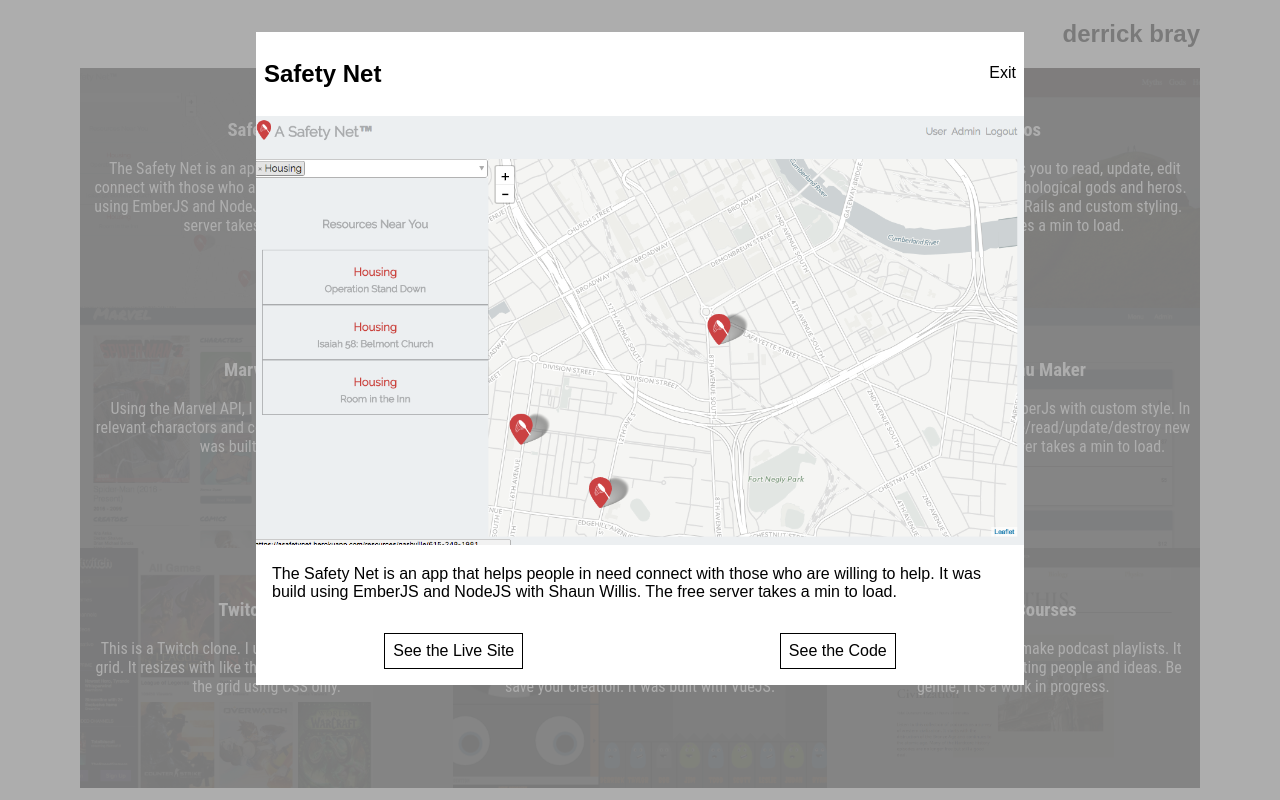
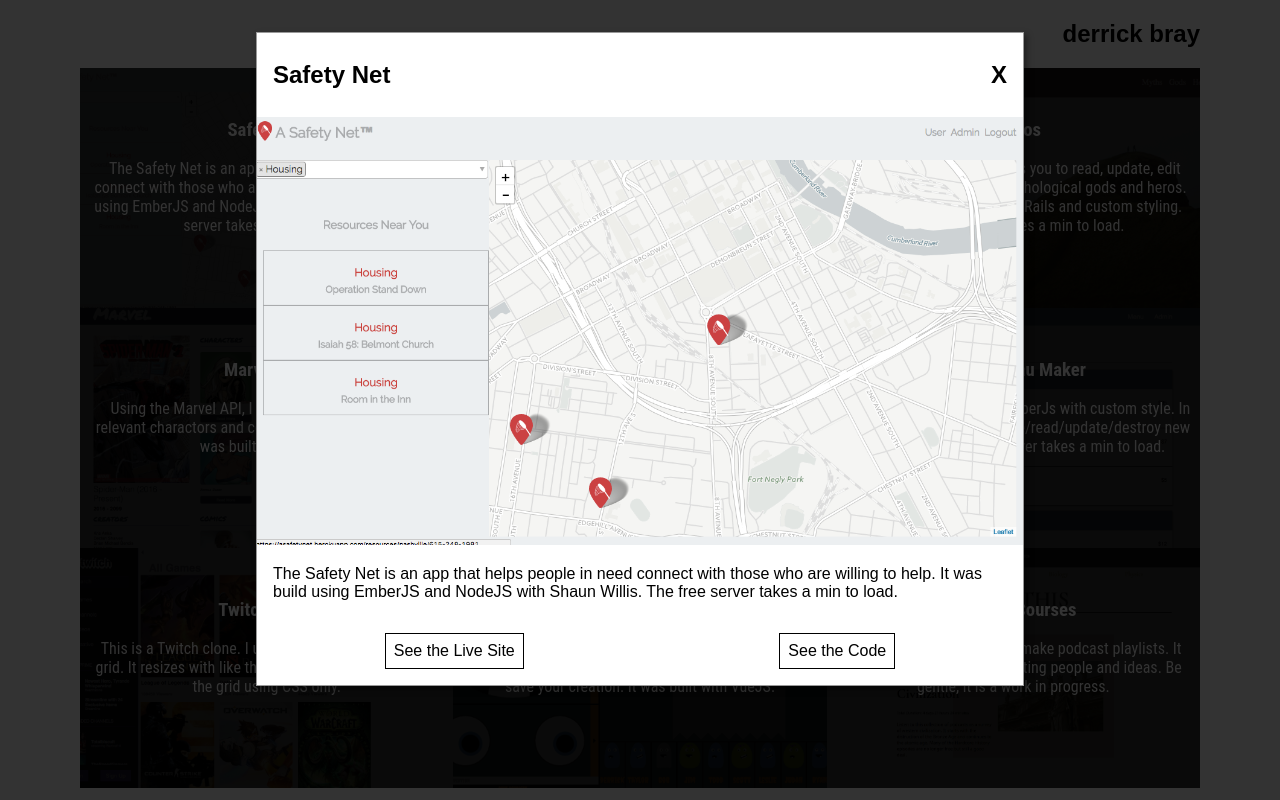
Before and after one commit to derrickbray/ng-portfolio, an Angular app: page / in a window 1280 px wide. Both pictures are taken after a click on the element 266 px from the left and 187 px from the top of the page. Shown: the top 800 px of the page. Built offline with nearby package versions, Linux system fonts and the light colour scheme.

Commit message:
modal work

```diff
--- a/src/app/app.component.css
+++ b/src/app/app.component.css
@@ -7,8 +7,8 @@
   display: none;
   position: absolute;
   width: 100%;
-  height: 115vh;
-  background: #999;
+  height: 120vh;
+  background: black;
   filter: opacity(0.8);
   z-index: 5;
 }
@@ -21,18 +21,19 @@
   right: 50%;
   top: 4%;
   transform: translate(50%);
+  border: 1px solid #999;
   z-index: 10;
+  box-shadow: 0.2rem 0.2rem 0.4rem rgba(0,0,0,0.4);
 }
 
 .modal-top {
   display: flex;
   justify-content: space-between;
-  padding: 0.5rem;
+  padding: 0.5rem 1rem;
 }
 
 .modal-exit {
   cursor: pointer;
-  padding: 1.5rem 0;
 }
 
 .modal-description {
--- a/src/app/app.component.html
+++ b/src/app/app.component.html
@@ -1,16 +1,18 @@
 <div class="modal">
-  <div class="modal-overlay" id="modal-overlay"></div>
+  <div class="modal-overlay" id="modal-overlay">
+  </div>
+
   <div class="modal-card" id="modal-card">
     <div class="modal-item">
       <div class="modal-top">
-        <h2 class="modal-title">{{title}}</h2>
-        <div class="modal-exit" (click)="removeModal()">Exit</div>
+        <h2 class="modal-title">{{ title }}</h2>
+        <h2 class="modal-exit" (click)="removeModal()">X</h2>
       </div>
-      <img src="{{img}}" class="modal-img">
-      <div class="modal-description">{{des}}</div>
+      <img src="{{ img }}" class="modal-img">
+      <div class="modal-description">{{ des }}</div>
       <div class="btn-box">
-        <a href="{{url}}" class="btn">See the Live Site</a>
-        <a href="{{github}}" *ngIf="github" class="btn">See the Code</a>
+        <a href="{{ url }}" class="btn">See the Live Site</a>
+        <a href="{{ github }}" *ngIf="github" class="btn">See the Code</a>
       </div>
     </div>
   </div>
@@ -37,10 +39,10 @@
     <div class="grid__item"
     *ngFor="let site of projects"
     (click)="runModal(site.title, site.img, site.description, site.url, site.github)">
-      <img class="grid__item-pic" src="{{site.img}}" alt="">
+      <img class="grid__item-pic" src="{{ site.img }}" alt="">
       <div class="grid__item-content">
-        <h3 class="grid__item-content-title">{{site.title}}</h3>
-        <div class="grid__item-content-body">{{site.description}}</div>
+        <h3 class="grid__item-content-title">{{ site.title }}</h3>
+        <div class="grid__item-content-body">{{ site.description }}</div>
       </div>
     </div>
   </section>
```
